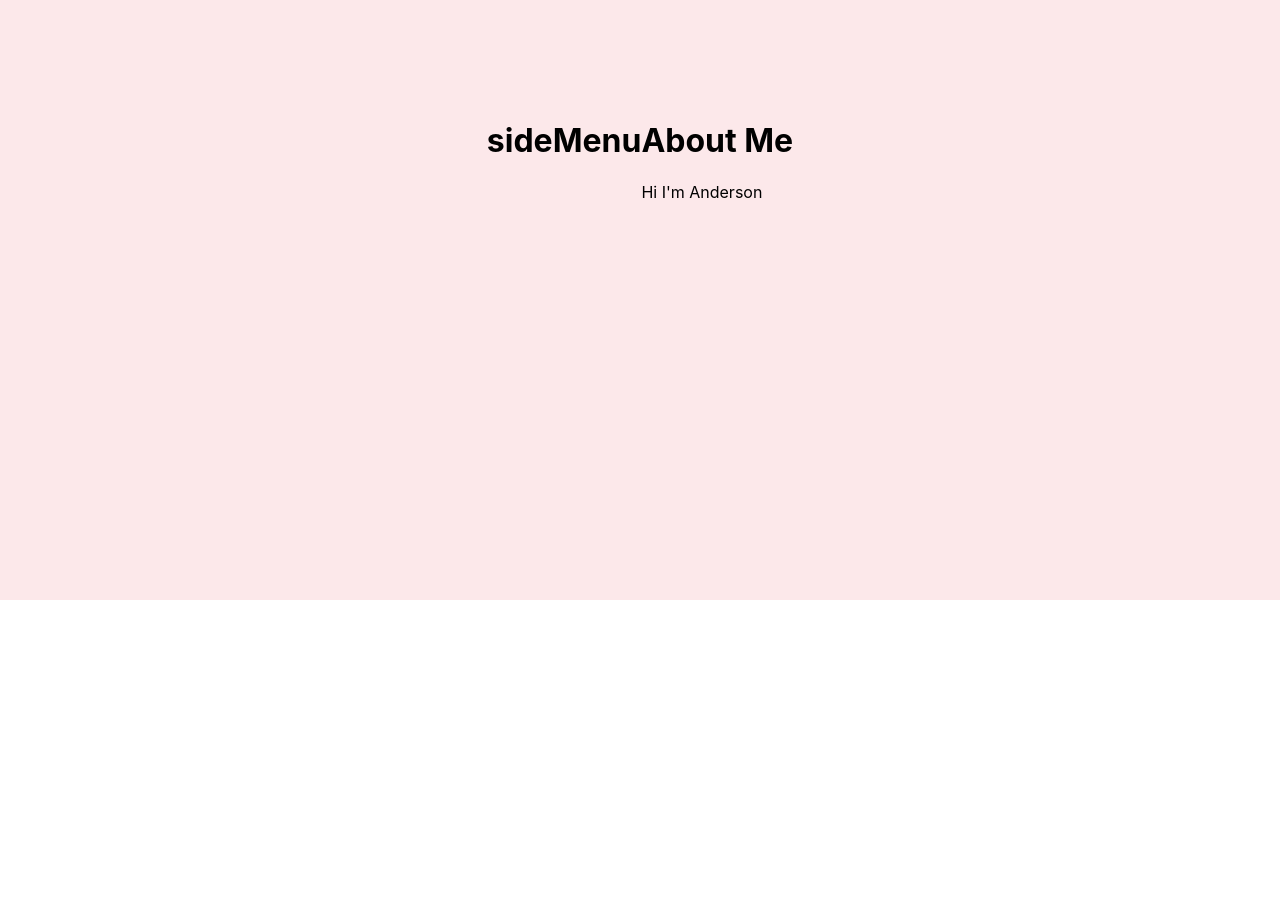
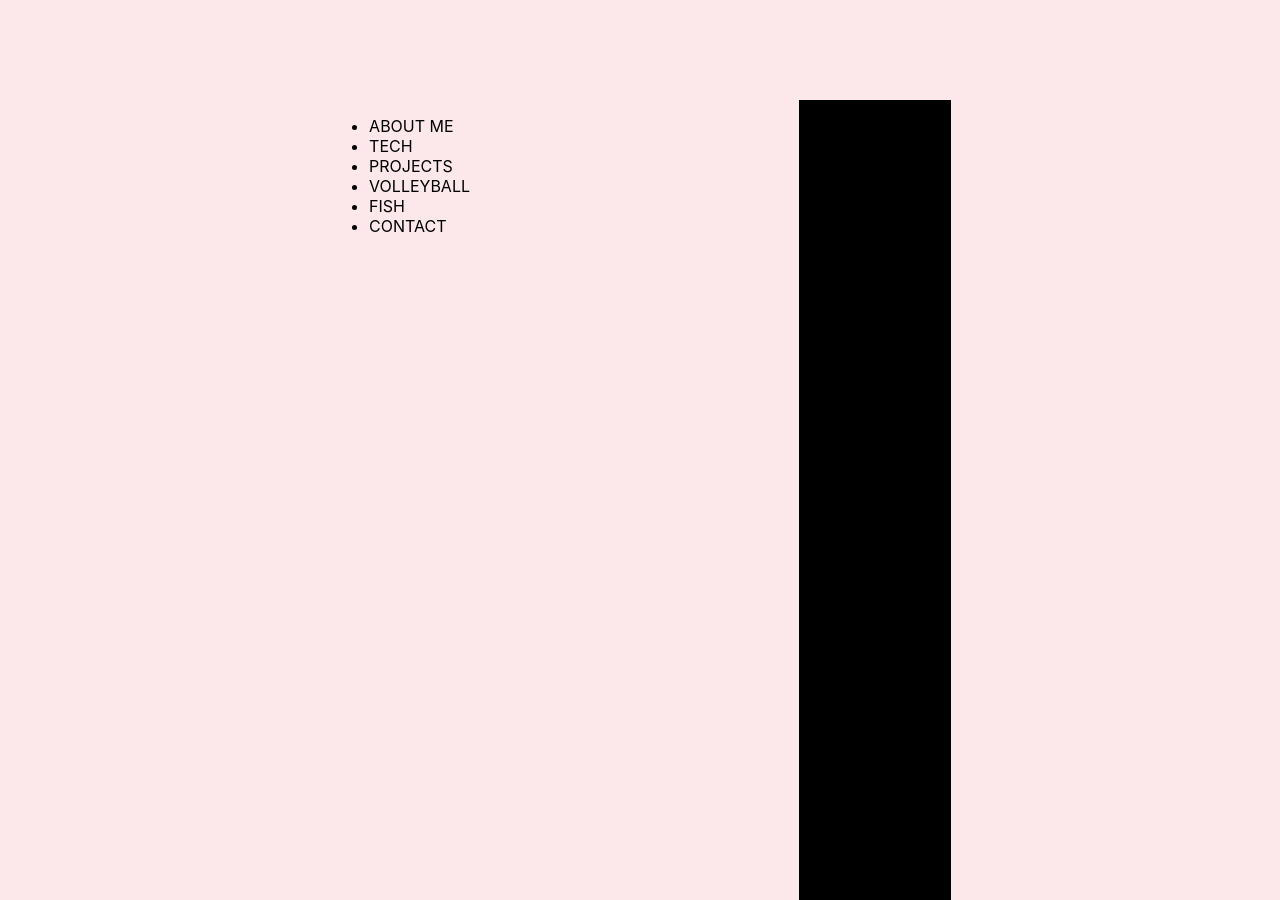
Before and after one commit to AndersonHsieh0330/Anderson-Hsieh-Website, a React (Create React App) app: page / in a window 1280 px wide. Before the commit the page ends 800 px from the top, so only its background shows below. Built offline with nearby package versions, Linux system fonts and the light colour scheme.

Commit message:
add sidemenu skeleton

```diff
--- a/src/App.css
+++ b/src/App.css
@@ -37,11 +37,11 @@
   }
 }
 
-.canvas {
-  height: 500px;
+.Canvas {
+  height: 800px;
+  padding-top: 100px;
+  background-color: #fce8ea;
   display: flex;
-  justify-content: center;
-  background-color: #fce8ea;
-  padding-top: 100px;
-  orientation: horizontal;
+  justify-content: space-evenly;
+  flex-direction: horizontal;
 }
--- a/src/App.js
+++ b/src/App.js
@@ -1,11 +1,12 @@
 import logo from './logo.svg';
 import './App.css';
 import AboutPage from './screens/AboutMe.js';
+import SideMenu from './components/SideMenu.js';
 
 function App() {
   return (
-    <div className='canvas'>
-      <h1>sideMenu</h1>
+    <div className='Canvas'>
+      <SideMenu/>
       <AboutPage/>
     </div>
   );
--- /dev/null
+++ b/src/components/SideMenu.css
@@ -0,0 +1,3 @@
+.MenuList {
+
+}
--- /dev/null
+++ b/src/components/SideMenu.js
@@ -0,0 +1,20 @@
+import './SideMenu.css';
+function SideMenu(){
+
+    return (
+<div>
+    <ul>
+        <li>ABOUT ME</li>
+        <li>TECH</li>
+        <li>PROJECTS</li>
+        <li>VOLLEYBALL</li>
+        <li>FISH</li>
+        <li>CONTACT</li>
+    </ul>
+
+
+</div>
+    );
+}
+
+export default SideMenu;
--- a/src/screens/AboutMe.js
+++ b/src/screens/AboutMe.js
@@ -1,8 +1,8 @@
-
+import './General.css';
 
 function AboutMe(){
     return (
-        <div>
+        <div className='Content'>
             <h1>About Me</h1>
             <p>Hi I'm Anderson</p>
         </div>
--- /dev/null
+++ b/src/screens/General.css
@@ -0,0 +1,3 @@
+.Content {
+    background-color: black;
+  }
```
Also changed, not shown: src/components/Title.js (deleted).
